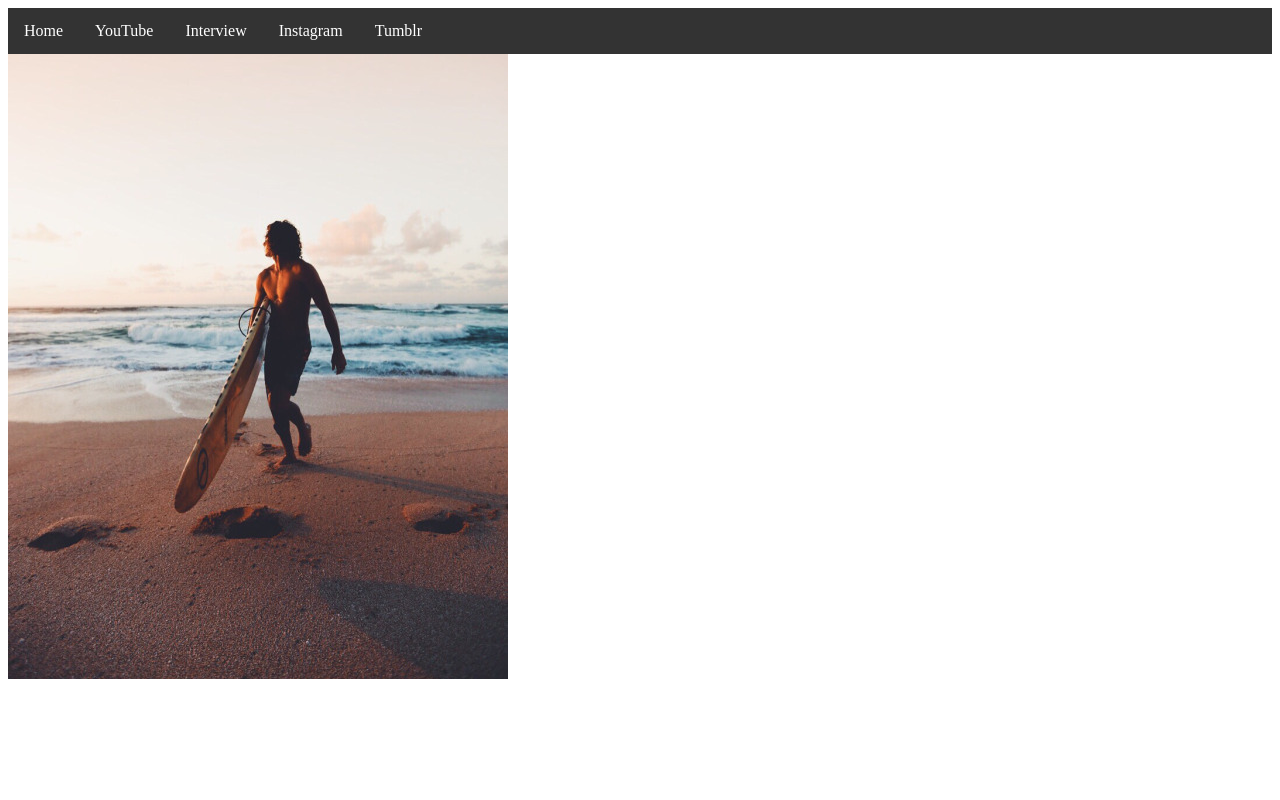
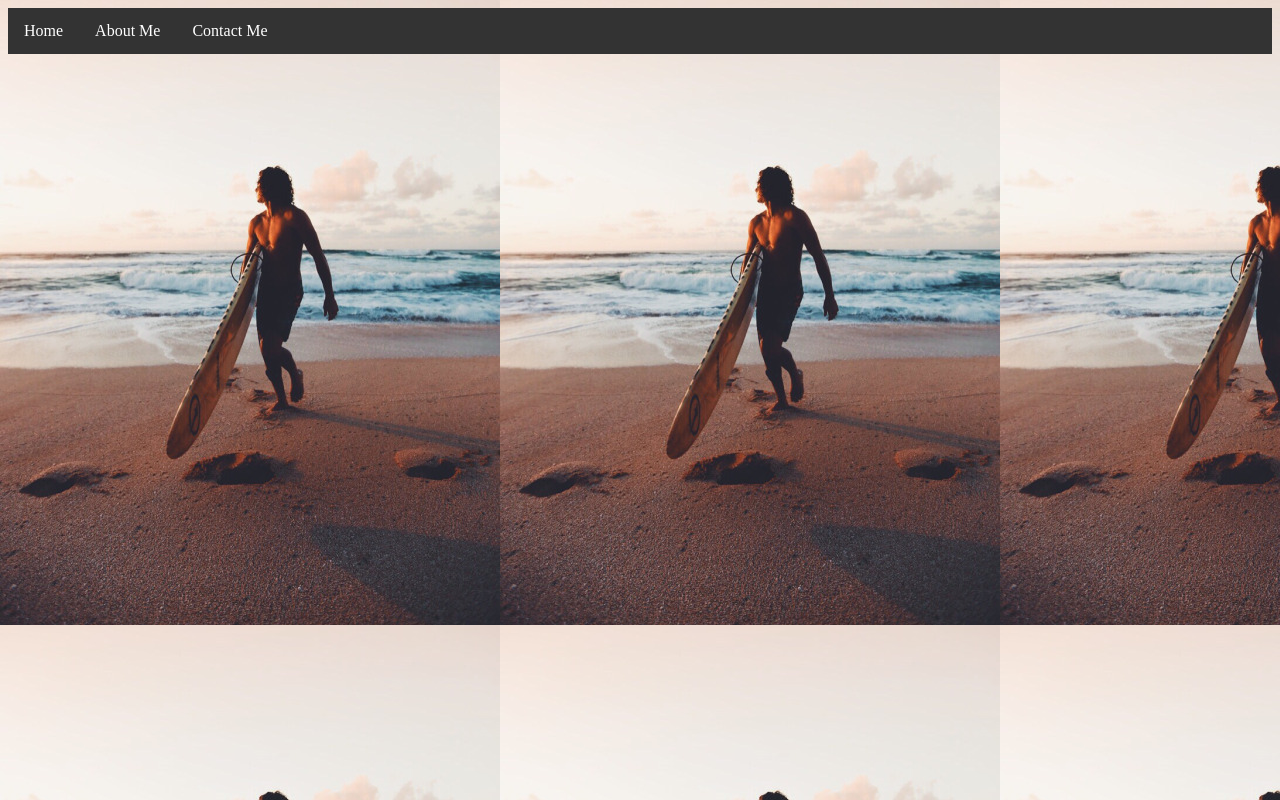
Before and after one commit to IoFlemming/IoFlemming.github.io, a plain HTML site: page HomePage.html in a window 1280 px wide. Drawn offline with Linux system fonts and the light colour scheme.

Commit message:
Changes Made to Nav Bar in HomePage.html

```diff
--- a/HomePage.css
+++ b/HomePage.css
@@ -20,8 +20,12 @@ li a {
 
 a:hover:not(.active) {
     background-color: #111;
+
 }
 
 .active {
 background-color:#333;
 }
+ body{
+   background-image: url(life.jpg);
+ }
--- a/HomePage.html
+++ b/HomePage.html
@@ -9,12 +9,10 @@
     <nav>
     <ul>
     <li><a class="active" href="#HomePage.html">Home</a></li>
-    <li><a href="https://www.youtube.com/user/jayalvarrez">YouTube</a></li>
-    <li><a href="http://brobible.com/life/article/jay-alvarrez-bro-fairy-tale-model-lambo-cali/">Interview</a></li>
-    <li><a href="https://www.instagram.com/jayalvarrez/">Instagram</a></li>
-    <li><a href="http://jayalvarrez.tumblr.com/">Tumblr</a></li>
+    <li><a href="AboutMe">About Me</a></li>
+    <li><a href="mailto:folicreppy1@gmail.com?Subject=YouAreAwesome">Contact Me</a></li>
+
   </ul>
 </nav>
-<img src="life.jpg">
 </body>
 </html>
```
